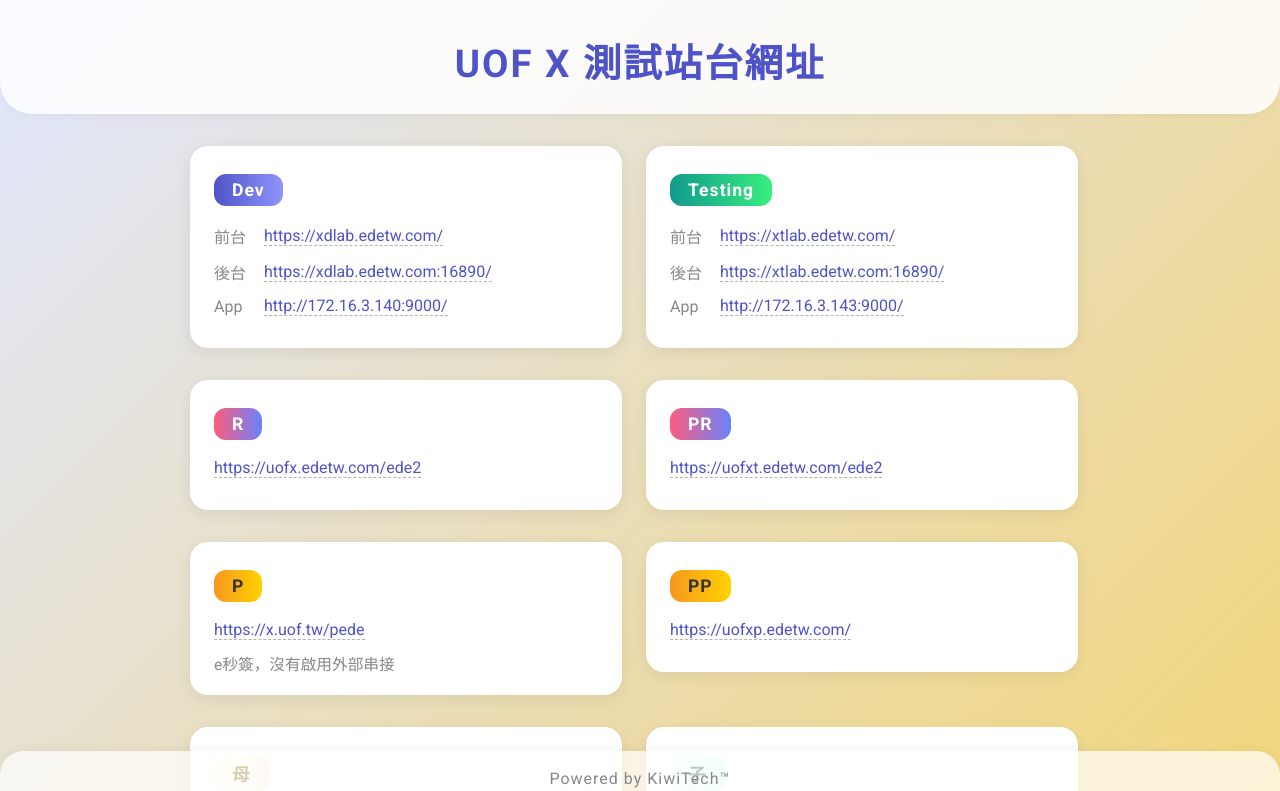
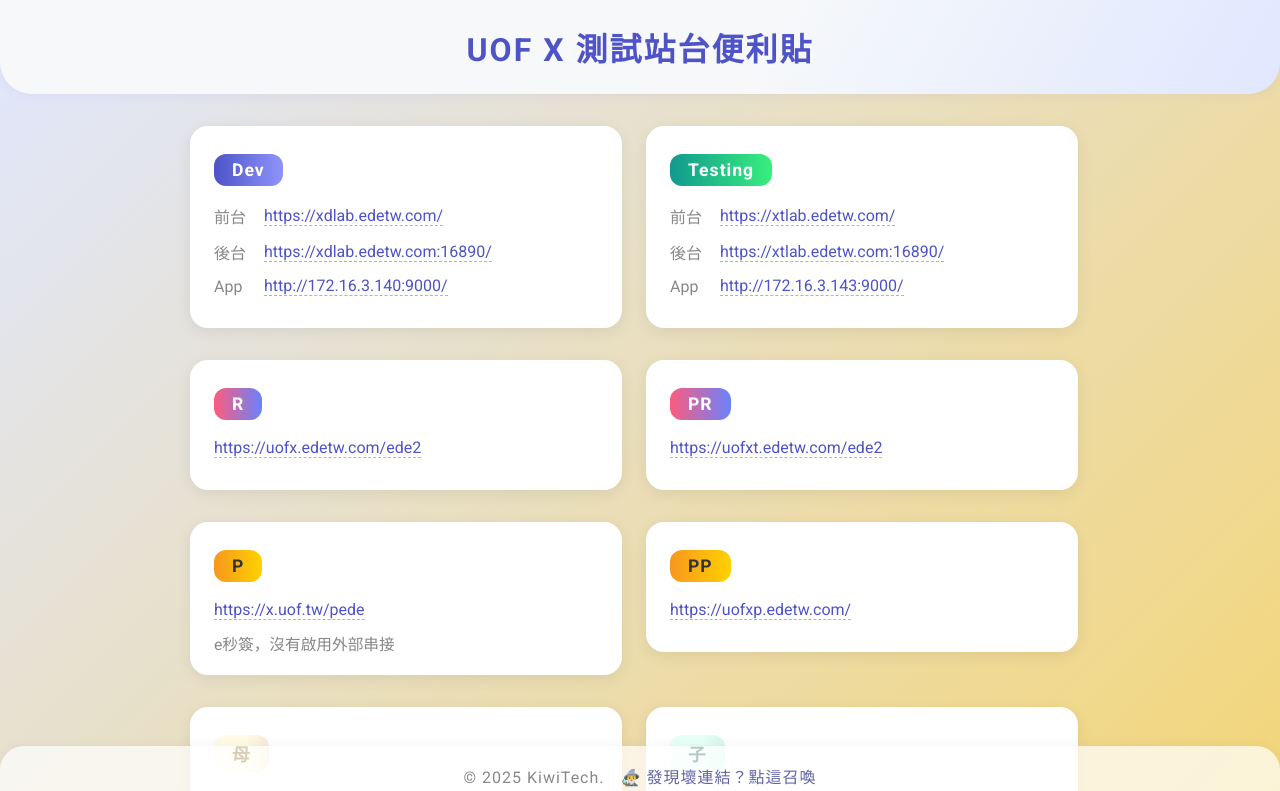
Before and after one commit to YachunHuang/my-shortcut, an Angular app: page / in a window 1280 px wide. Shown: the top 791 px of the page. Built offline with nearby package versions, Linux system fonts and the light colour scheme.

Commit message:
footer新增開起teams

```diff
--- a/src/app/app.component.html
+++ b/src/app/app.component.html
@@ -1,5 +1,5 @@
 <div class="site-header">
-  <h1>UOF X 測試站台網址</h1>
+  <h1>UOF X 測試站台便利貼</h1>
 </div>
 <div class="link-content">
   <div class="container">
@@ -128,7 +128,7 @@
             >
           </div>
           <div style="color: #888; font-size: 0.98em; margin-top: 2px">
-            專屬/長時間測試用，給特定客戶開公司別。未來計畫與子站合併（時程未定）
+            給特定客戶，未來計畫與子站合併（時程未定）
           </div>
         </div>
       </div>
@@ -136,5 +136,13 @@
   </div>
 </div>
 <footer class="site-footer">
-  <span>Powered by KiwiTech™</span>
+  <span>&copy; 2025 KiwiTech.</span>
+  <span style="margin-left: 16px">
+    <a
+      href="msteams:/l/chat/0/0?users=yachun@edetw.com"
+      style="color: #6264a7; text-decoration: none; font-weight: 500"
+      title="點我用 Teams 聯絡"
+      >🧙‍♂️ 發現壞連結？點這召喚</a
+    >
+  </span>
 </footer>
--- a/src/app/app.component.scss
+++ b/src/app/app.component.scss
@@ -1,18 +1,24 @@
 .site-header {
-  background: rgba(255, 255, 255, 0.85);
-  box-shadow: 0 2px 12px rgba(0, 0, 0, 0.04);
-  padding: 32px 0 18px 0;
+  background: linear-gradient(120deg, #f6f8fa 60%, #e0e7ff 100%);
+  box-shadow: 0 2px 12px rgba(78, 84, 200, 0.06);
+  padding: 24px 0 16px 0;
   text-align: center;
   border-bottom-left-radius: 32px;
   border-bottom-right-radius: 32px;
   margin-bottom: 32px;
 }
+
 .site-header h1 {
-  font-size: 2.4rem;
   font-weight: 700;
   color: #4e54c8;
   margin: 0 0 8px 0;
   letter-spacing: 2px;
+  font-size: 2rem;
+  text-shadow: 0 1px 8px #fff6;
+  background: none;
+  -webkit-background-clip: initial;
+  -webkit-text-fill-color: initial;
+  background-clip: initial;
 }
 .site-header p {
   color: #666;
```
